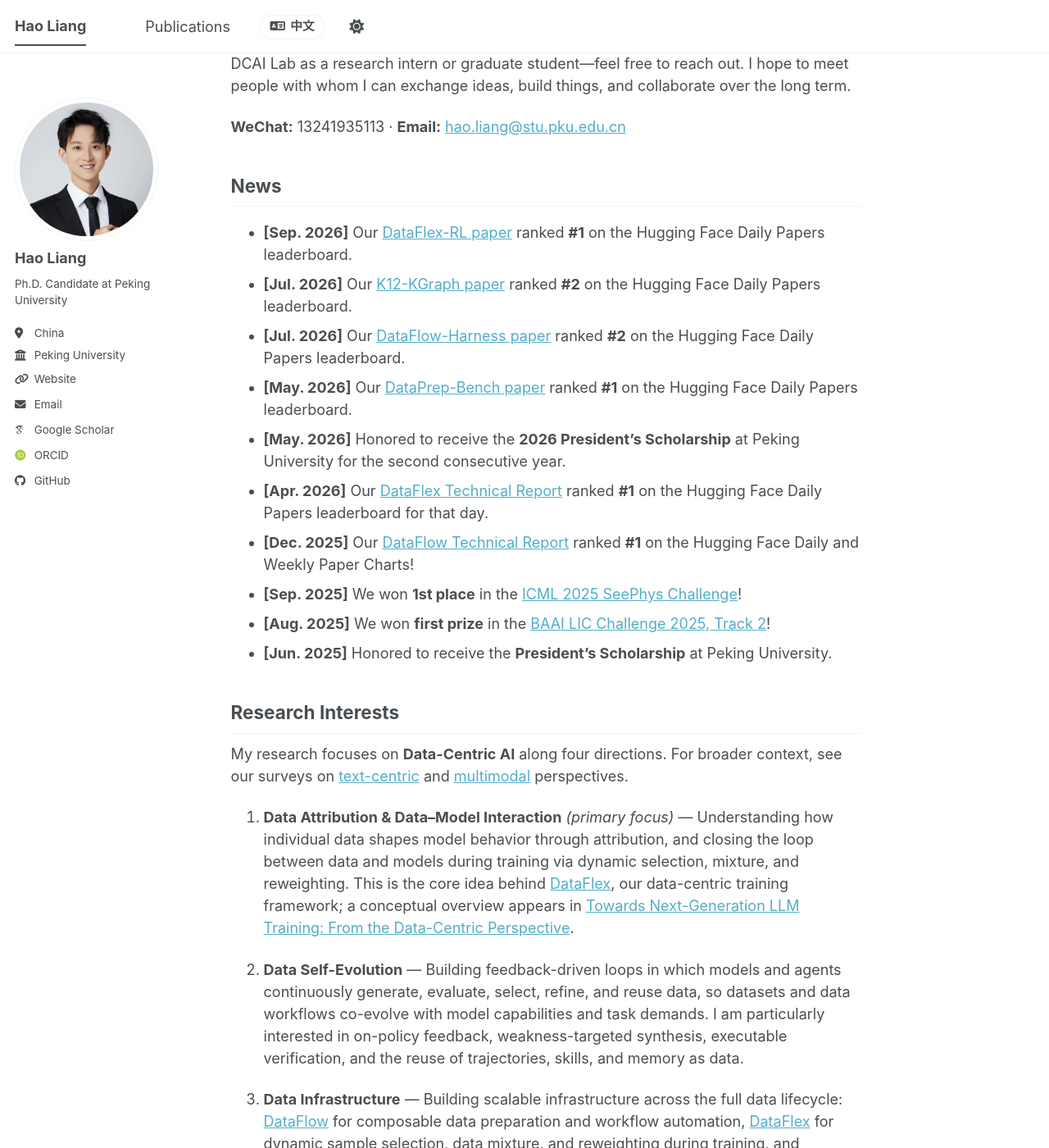
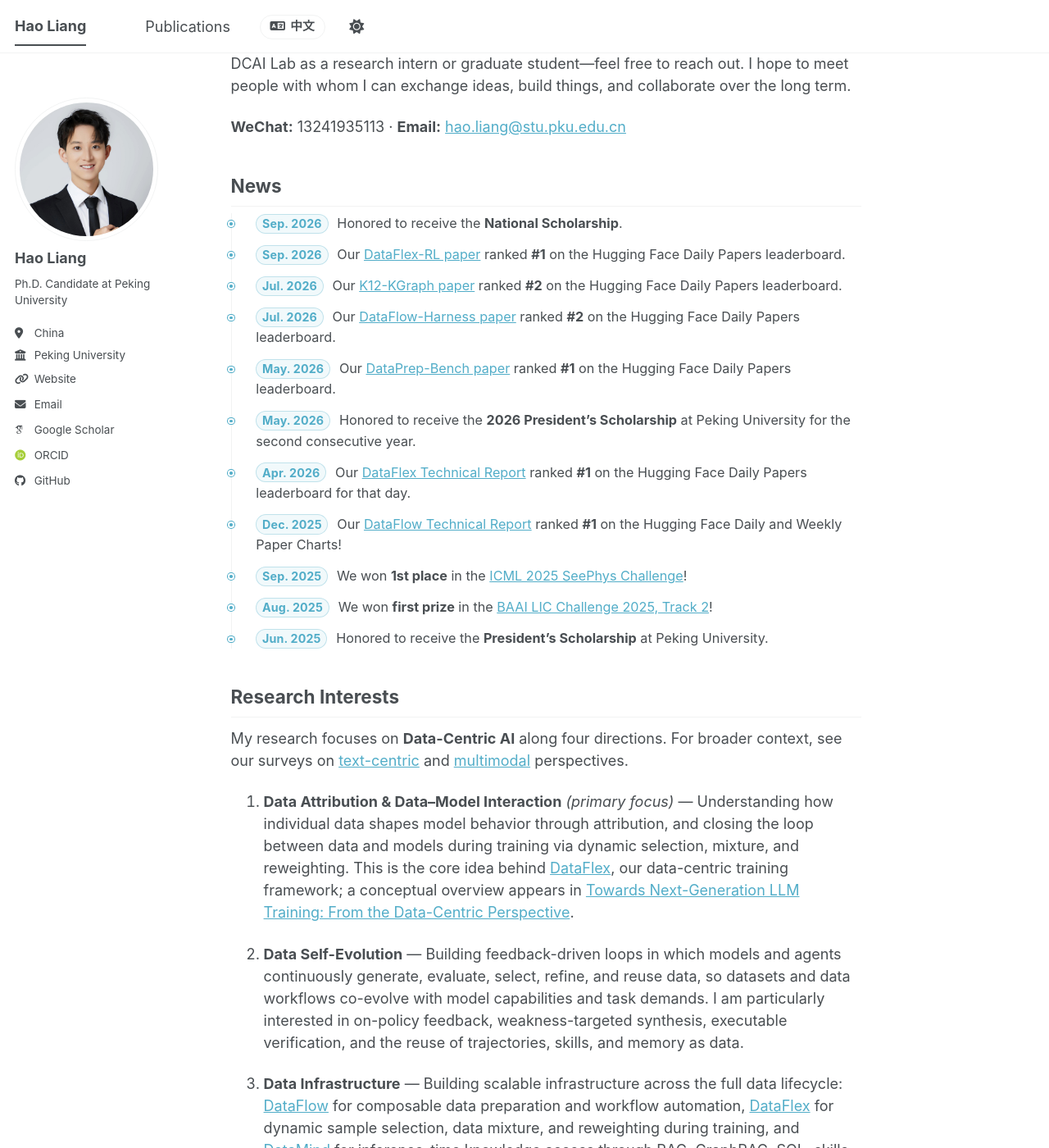
Before and after one commit to haolpku/haolpku.github.io, a Jekyll site: the page built from _pages/about.md, in a window 1280 px wide and 1400 px high, scrolled down 1111 px. Shown: the whole window at 82% size. Built offline with Jekyll 4.4.1, drawn with Linux system fonts in a browser that asks for light colours; some web fonts are replaced; a script bundle is joined from its source files by our own code; library files that are not in the unit come from our copies.

Commit message:
Add National Scholarship homepage news

```diff
--- a/_pages/about.md
+++ b/_pages/about.md
@@ -39,16 +39,22 @@
 **WeChat:** 13241935113 · **Email:** [hao.liang@stu.pku.edu.cn](mailto:hao.liang@stu.pku.edu.cn)
 
 ## News
-- **[Sep. 2026]** Our [DataFlex-RL paper](https://huggingface.co/papers/2609.06107) ranked **#1** on the Hugging Face Daily Papers leaderboard.
-- **[Jul. 2026]** Our [K12-KGraph paper](https://huggingface.co/papers/2605.09635) ranked **#2** on the Hugging Face Daily Papers leaderboard.
-- **[Jul. 2026]** Our [DataFlow-Harness paper](https://huggingface.co/papers/2607.16617) ranked **#2** on the Hugging Face Daily Papers leaderboard.
-- **[May. 2026]** Our [DataPrep-Bench paper](https://huggingface.co/papers/2607.20465) ranked **#1** on the Hugging Face Daily Papers leaderboard.
-- **[May. 2026]** Honored to receive the **2026 President's Scholarship** at Peking University for the second consecutive year.
-- **[Apr. 2026]** Our [DataFlex Technical Report](https://huggingface.co/papers/2603.26164) ranked **#1** on the Hugging Face Daily Papers leaderboard for that day.
-- **[Dec. 2025]** Our [DataFlow Technical Report](https://huggingface.co/papers/2512.16676) ranked **#1** on the Hugging Face Daily and Weekly Paper Charts!
-- **[Sep. 2025]** We won **1st place** in the [ICML 2025 SeePhys Challenge](https://arxiv.org/abs/2509.06079)!
-- **[Aug. 2025]** We won **first prize** in the [BAAI LIC Challenge 2025, Track 2](https://www.datafountain.cn/competitions/1098)!
-- **[Jun. 2025]** Honored to receive the **President's Scholarship** at Peking University.
+
+<div class="news-list" markdown="1">
+
+- **Sep. 2026** Honored to receive the **National Scholarship**.
+- **Sep. 2026** Our [DataFlex-RL paper](https://huggingface.co/papers/2609.06107) ranked **#1** on the Hugging Face Daily Papers leaderboard.
+- **Jul. 2026** Our [K12-KGraph paper](https://huggingface.co/papers/2605.09635) ranked **#2** on the Hugging Face Daily Papers leaderboard.
+- **Jul. 2026** Our [DataFlow-Harness paper](https://huggingface.co/papers/2607.16617) ranked **#2** on the Hugging Face Daily Papers leaderboard.
+- **May. 2026** Our [DataPrep-Bench paper](https://huggingface.co/papers/2607.20465) ranked **#1** on the Hugging Face Daily Papers leaderboard.
+- **May. 2026** Honored to receive the **2026 President's Scholarship** at Peking University for the second consecutive year.
+- **Apr. 2026** Our [DataFlex Technical Report](https://huggingface.co/papers/2603.26164) ranked **#1** on the Hugging Face Daily Papers leaderboard for that day.
+- **Dec. 2025** Our [DataFlow Technical Report](https://huggingface.co/papers/2512.16676) ranked **#1** on the Hugging Face Daily and Weekly Paper Charts!
+- **Sep. 2025** We won **1st place** in the [ICML 2025 SeePhys Challenge](https://arxiv.org/abs/2509.06079)!
+- **Aug. 2025** We won **first prize** in the [BAAI LIC Challenge 2025, Track 2](https://www.datafountain.cn/competitions/1098)!
+- **Jun. 2025** Honored to receive the **President's Scholarship** at Peking University.
+
+</div>
 
 ## Research Interests
 
--- /dev/null
+++ b/_sass/layout/_news.scss
@@ -0,0 +1,72 @@
+/* ==========================================================================
+   HOMEPAGE NEWS TIMELINE
+   ========================================================================== */
+
+.news-list {
+  margin: -0.2rem 0 1.6rem;
+  font-size: 0.9em;
+  line-height: 1.55;
+
+  > ul {
+    margin: 0;
+    padding: 0 0 0 1.1rem;
+    border-left: 1px solid var(--global-border-color);
+    list-style: none;
+  }
+
+  li {
+    position: relative;
+    margin: 0;
+    padding: 0 0 0.72rem 0.55rem;
+
+    &:last-child {
+      padding-bottom: 0;
+    }
+
+    &:before {
+      content: "";
+      position: absolute;
+      top: 0.58em;
+      left: -1.34rem;
+      width: 0.42rem;
+      height: 0.42rem;
+      border: 2px solid var(--global-bg-color);
+      border-radius: 50%;
+      background: var(--global-link-color);
+      box-shadow: 0 0 0 1px var(--global-link-color);
+    }
+
+    > strong:first-child {
+      display: inline-block;
+      margin-right: 0.35rem;
+      padding: 0.08rem 0.38rem;
+      border: 1px solid rgba(82, 173, 200, 0.3);
+      border-radius: 999px;
+      color: var(--global-link-color);
+      background: rgba(82, 173, 200, 0.08);
+      font-size: 0.88em;
+      font-weight: 700;
+      line-height: 1.35;
+      letter-spacing: 0.01em;
+      white-space: nowrap;
+    }
+  }
+}
+
+@media (max-width: 600px) {
+  .news-list {
+    font-size: 0.92em;
+
+    > ul {
+      padding-left: 0.95rem;
+    }
+
+    li {
+      padding-left: 0.4rem;
+
+      &:before {
+        left: -1.19rem;
+      }
+    }
+  }
+}
--- a/assets/css/main.scss
+++ b/assets/css/main.scss
@@ -37,6 +37,7 @@
     "layout/sidebar",
     "layout/json_cv",
     "layout/publications",
+    "layout/news",
 
     "vendor/font-awesome/fontawesome",
     "vendor/font-awesome/solid",
```
Also changed, not shown: _pages/about-zh.md (+15 -10 lines).
